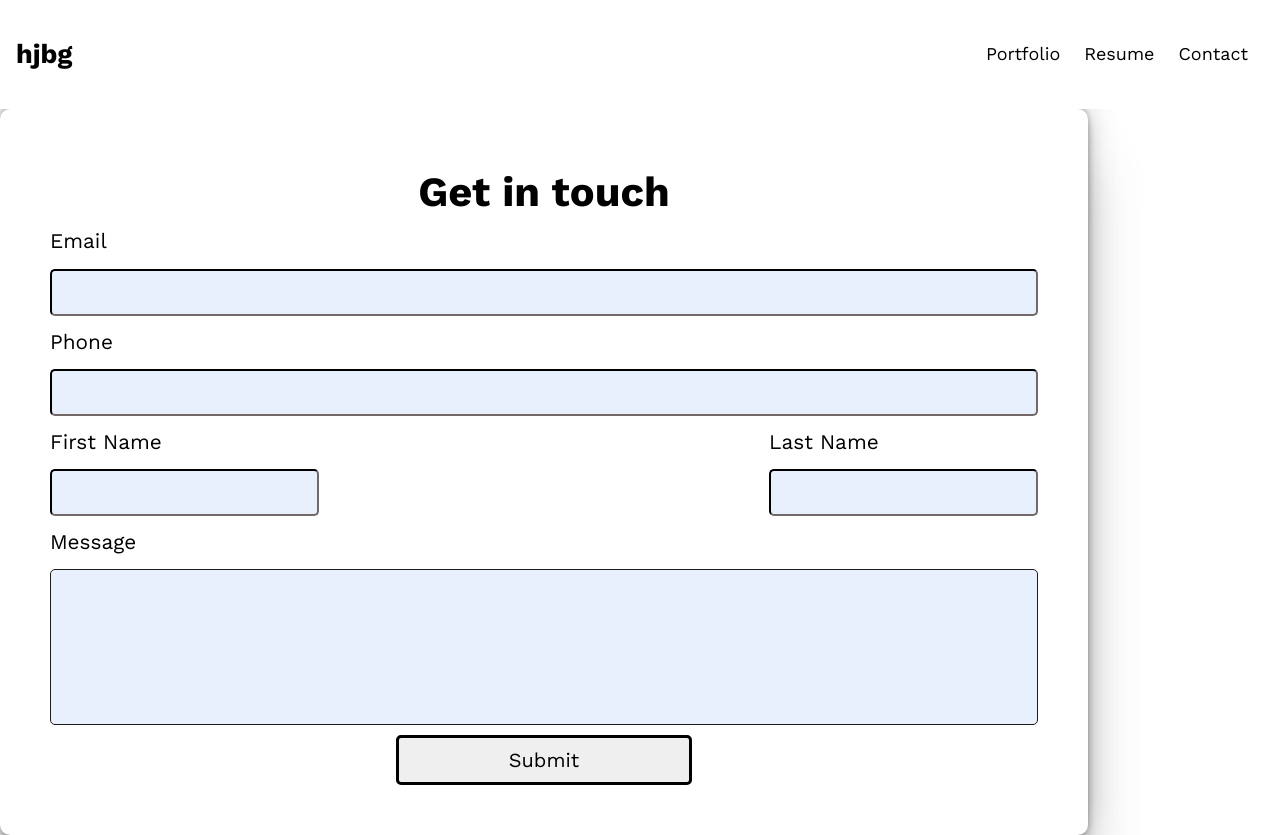
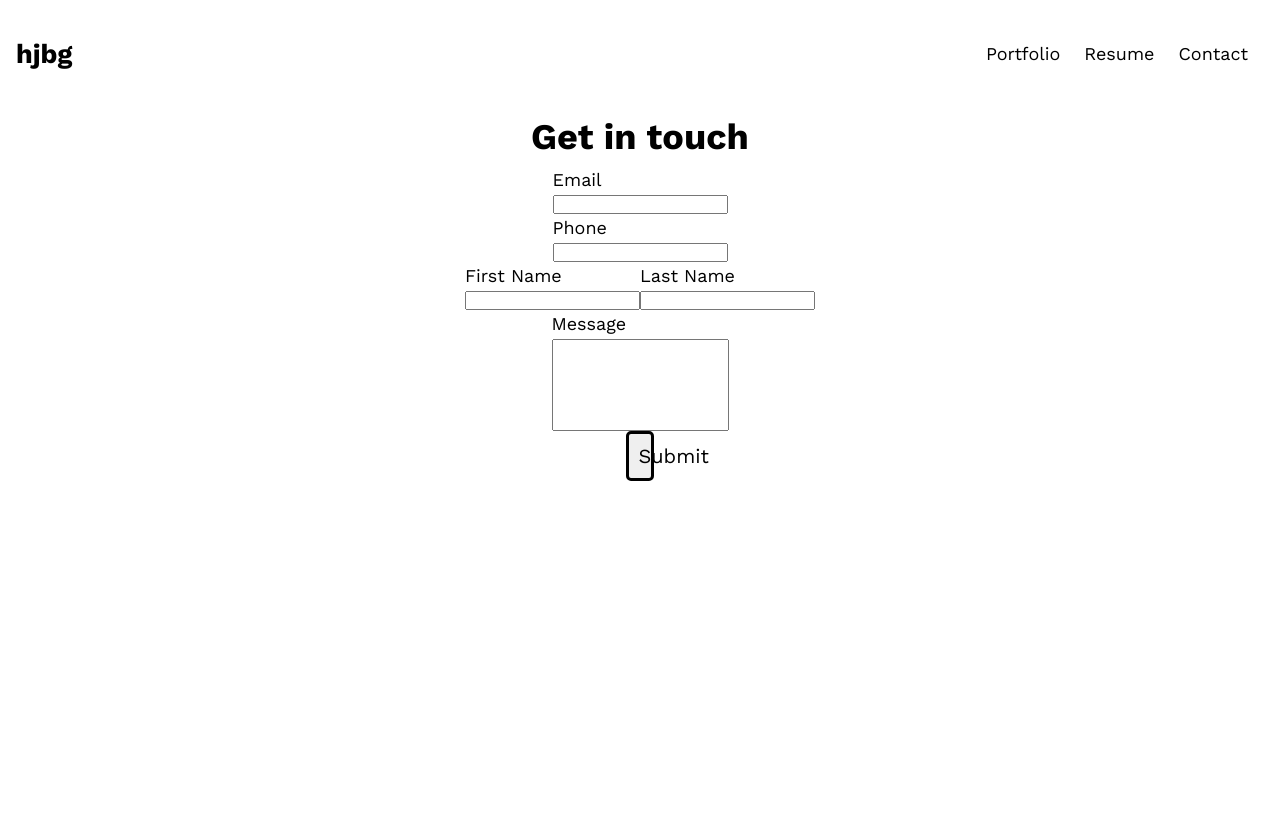
Before and after one commit to hgiven/subday, a Next.js app: page /contact in a window 1280 px wide. After the commit the page ends 800 px from the top, so only its background shows below. Built offline with nearby package versions, Linux system fonts and the light colour scheme.

Commit message:
Update contact.js

```diff
--- a/pages/contact.js
+++ b/pages/contact.js
@@ -3,7 +3,7 @@ import React from 'react';
 
 export default function Contact() {
   return (
-    <form className="container">
+    <form className={utilStyles.container}>
     <h1>Get in touch</h1>
     <div className="email block">
       <label htmlFor="frm-email">Email</label>
```
